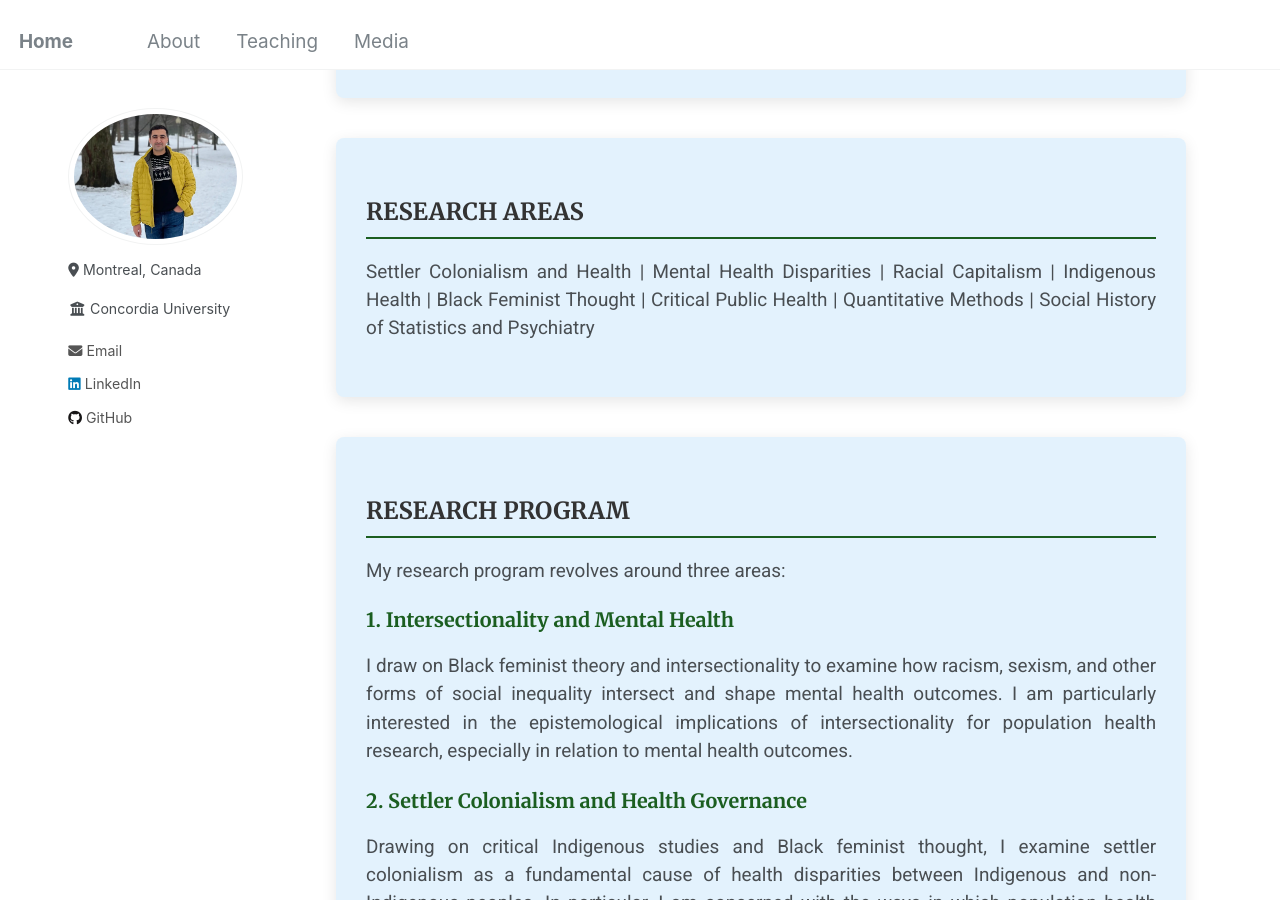
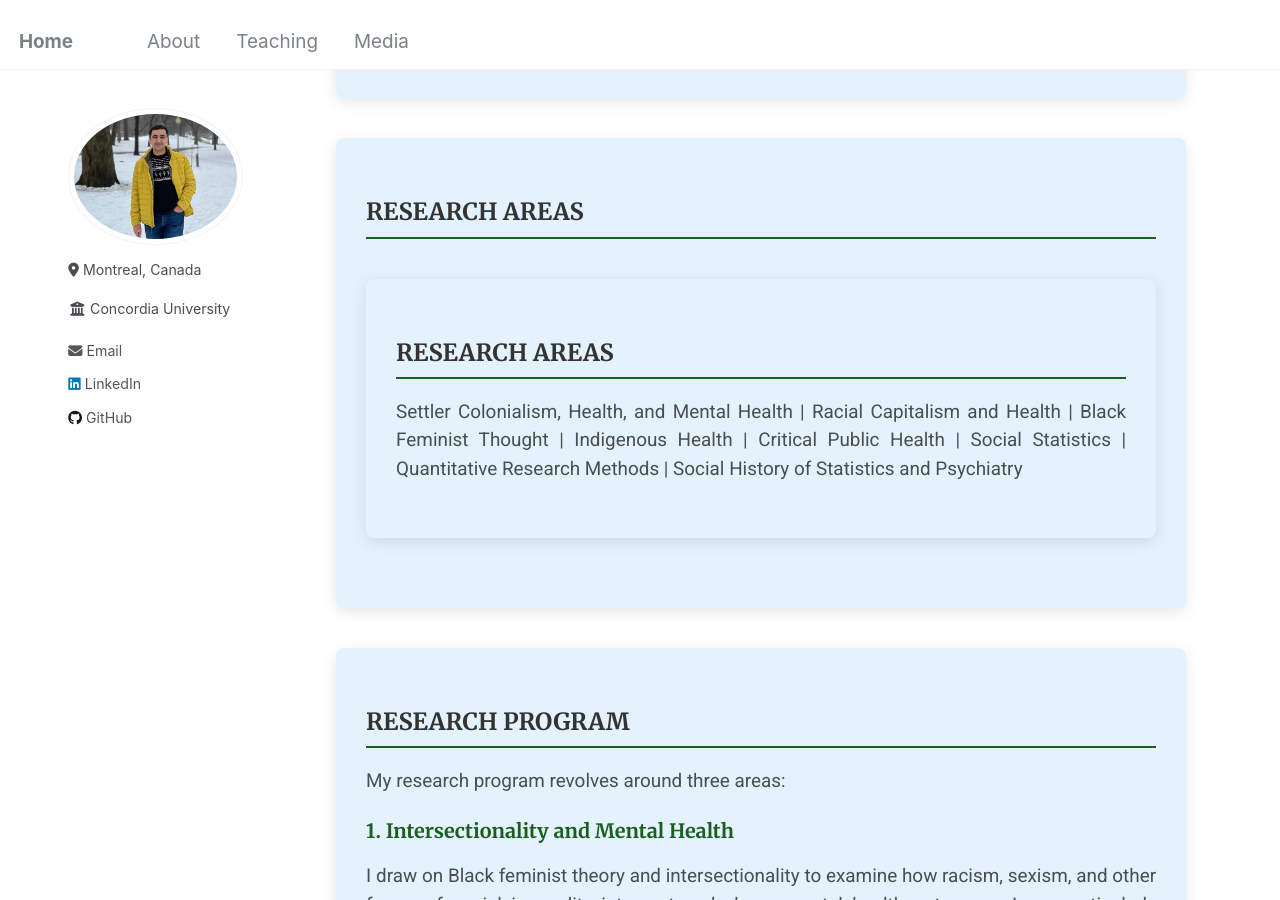
Before and after one commit to Mohsnmonji/mohsnmonji.github.io, a Jekyll site: the page built from about-me.md, in a window 1280 px wide and 900 px high, scrolled down 450 px. Built offline with Jekyll 4.4.1, drawn with Linux system fonts in a browser that asks for light colours.

Commit message:
Update about-me.md

```diff
--- a/about-me.md
+++ b/about-me.md
@@ -67,9 +67,13 @@ author_profile: true
 <!-- CARD 2: RESEARCH AREAS -->
 <div class="about-card">
   <h2>RESEARCH AREAS</h2>
- <p>
-  Settler Colonialism and Health | Mental Health Disparities | Racial Capitalism | Indigenous Health | Black Feminist Thought | Critical Public Health | Quantitative Methods | Social History of Statistics and Psychiatry
-</p>
+<!-- CARD 2: RESEARCH AREAS -->
+<div class="about-card">
+  <h2>RESEARCH AREAS</h2>
+  <p>
+    Settler Colonialism, Health, and Mental Health | Racial Capitalism and Health | Black Feminist Thought | Indigenous Health | Critical Public Health | Social Statistics | Quantitative Research Methods | Social History of Statistics and Psychiatry
+  </p>
+</div>
 
 </div>
 
```
